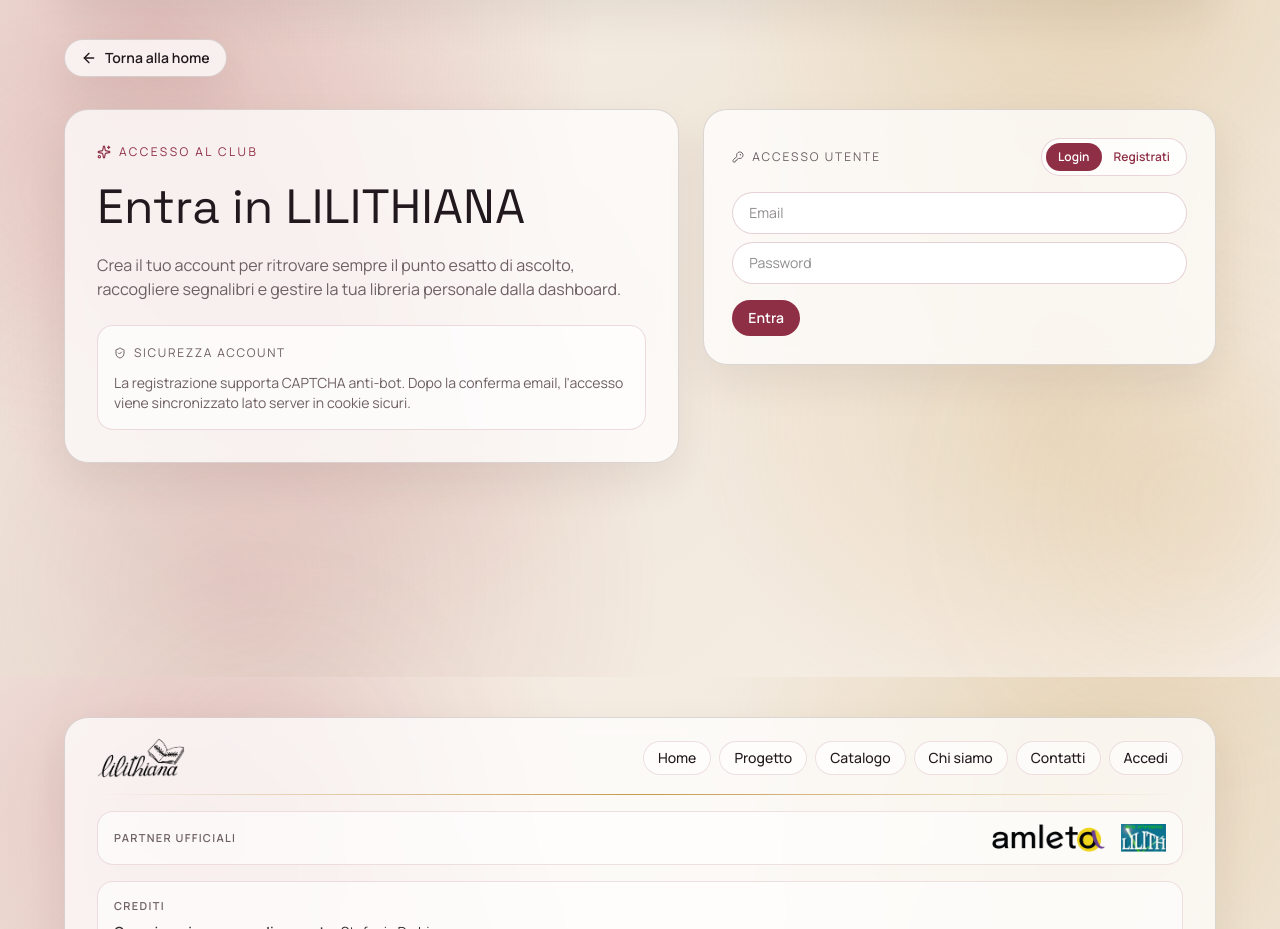
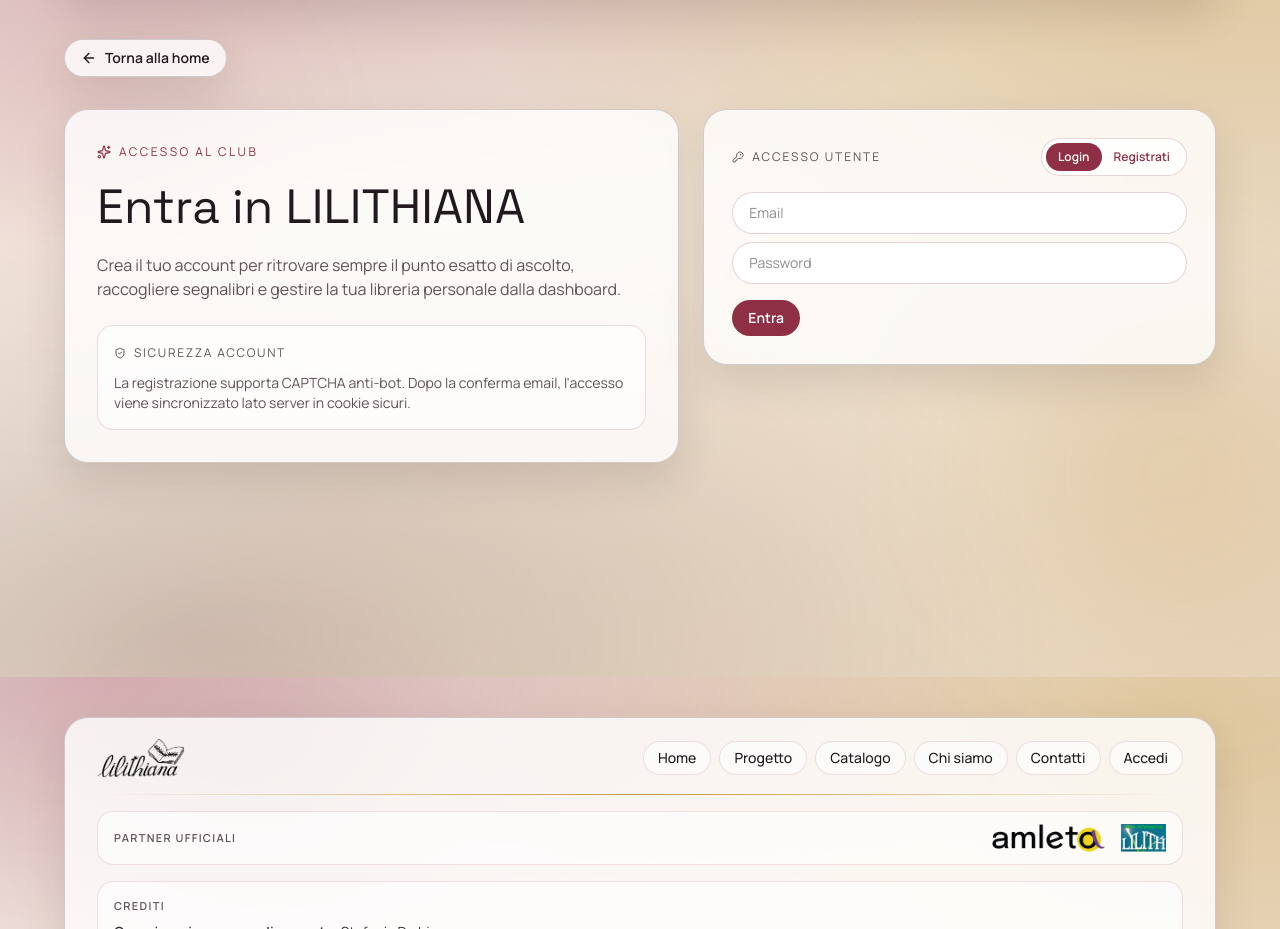
Before and after one commit to lilithianalibri/Lilithiana, a Next.js app: page /accedi in a window 1280 px wide. Shown: the part 123-1052 px from the top of the page. Built offline with nearby package versions, Linux system fonts and the light colour scheme; no server answers.

Commit message:
feat: try higher-contrast background style

```diff
--- a/app/globals.css
+++ b/app/globals.css
@@ -1,14 +1,14 @@
 @import "tailwindcss";
 
 :root {
-  --background: #f7f1eb;
+  --background: #f4ede5;
   --foreground: #21191d;
-  --surface: rgba(255, 255, 255, 0.74);
-  --surface-strong: rgba(255, 255, 255, 0.9);
+  --surface: rgba(255, 255, 255, 0.8);
+  --surface-strong: rgba(255, 255, 255, 0.94);
   --accent: #8f2f45;
-  --accent-soft: #c47a7c;
+  --accent-soft: #b86f76;
   --gold: #bb8a2f;
-  --muted: #6d5f63;
+  --muted: #5f5358;
 }
 
 @theme inline {
@@ -30,15 +30,27 @@ html {
 
 body {
   background:
-    radial-gradient(circle at 12% 18%, rgba(196, 122, 124, 0.36), transparent 34%),
-    radial-gradient(circle at 86% 14%, rgba(187, 138, 47, 0.21), transparent 30%),
-    radial-gradient(circle at 24% 56%, rgba(196, 122, 124, 0.22), transparent 34%),
-    radial-gradient(circle at 82% 68%, rgba(187, 138, 47, 0.18), transparent 30%),
-    radial-gradient(circle at 18% 88%, rgba(143, 47, 69, 0.14), transparent 34%),
-    linear-gradient(140deg, #f8f2eb 0%, #f1e7da 52%, #f8f0e9 100%);
+    radial-gradient(130% 80% at 8% 0%, rgba(143, 47, 69, 0.36), transparent 58%),
+    radial-gradient(95% 72% at 92% 8%, rgba(187, 138, 47, 0.3), transparent 60%),
+    radial-gradient(110% 85% at 15% 95%, rgba(89, 49, 57, 0.22), transparent 62%),
+    linear-gradient(142deg, #fbf7f2 0%, #efe2d0 50%, #e7d4bb 100%);
   color: var(--foreground);
   font-family: var(--font-manrope), system-ui, sans-serif;
   line-height: 1.45;
+}
+
+body::before {
+  content: "";
+  position: fixed;
+  inset: 0;
+  pointer-events: none;
+  z-index: -1;
+  background-image:
+    radial-gradient(rgba(33, 25, 29, 0.06) 0.45px, transparent 0.45px),
+    radial-gradient(rgba(187, 138, 47, 0.05) 0.45px, transparent 0.45px);
+  background-position: 0 0, 2px 2px;
+  background-size: 4px 4px;
+  opacity: 0.22;
 }
 
 * {
@@ -63,13 +75,13 @@ input[type="button"].bg-accent {
 
 .panel {
   background: var(--surface);
-  border: 1px solid rgba(49, 25, 31, 0.16);
-  backdrop-filter: blur(10px);
-  box-shadow: 0 18px 40px rgba(67, 38, 44, 0.08);
+  border: 1px solid rgba(49, 25, 31, 0.2);
+  backdrop-filter: blur(9px);
+  box-shadow: 0 18px 42px rgba(48, 30, 35, 0.12);
 }
 
 .title-glow {
-  text-shadow: 0 4px 30px rgba(143, 47, 69, 0.18);
+  text-shadow: 0 6px 34px rgba(143, 47, 69, 0.22);
 }
 
 .gold-line {
@@ -84,38 +96,38 @@ input[type="button"].bg-accent {
 .ambient-blob {
   position: absolute;
   border-radius: 9999px;
-  filter: blur(72px);
-  opacity: 0.34;
+  filter: blur(78px);
+  opacity: 0.42;
 }
 
 .ambient-blob-a {
-  left: -140px;
-  top: 8%;
-  width: 420px;
-  height: 420px;
-  background: radial-gradient(circle, rgba(196, 122, 124, 0.5) 0%, rgba(196, 122, 124, 0) 68%);
+  left: -150px;
+  top: 5%;
+  width: 450px;
+  height: 450px;
+  background: radial-gradient(circle, rgba(196, 122, 124, 0.6) 0%, rgba(196, 122, 124, 0) 70%);
 }
 
 .ambient-blob-b {
   right: -140px;
-  top: 32%;
-  width: 460px;
-  height: 460px;
-  background: radial-gradient(circle, rgba(187, 138, 47, 0.42) 0%, rgba(187, 138, 47, 0) 70%);
+  top: 28%;
+  width: 490px;
+  height: 490px;
+  background: radial-gradient(circle, rgba(187, 138, 47, 0.5) 0%, rgba(187, 138, 47, 0) 72%);
 }
 
 .ambient-blob-c {
-  left: 8%;
-  top: 58%;
-  width: 340px;
-  height: 340px;
-  background: radial-gradient(circle, rgba(143, 47, 69, 0.34) 0%, rgba(143, 47, 69, 0) 70%);
+  left: 6%;
+  top: 62%;
+  width: 360px;
+  height: 360px;
+  background: radial-gradient(circle, rgba(143, 47, 69, 0.38) 0%, rgba(143, 47, 69, 0) 72%);
 }
 
 .ambient-blob-d {
-  right: 12%;
-  top: 82%;
-  width: 300px;
-  height: 300px;
-  background: radial-gradient(circle, rgba(196, 122, 124, 0.3) 0%, rgba(196, 122, 124, 0) 72%);
+  right: 10%;
+  top: 84%;
+  width: 320px;
+  height: 320px;
+  background: radial-gradient(circle, rgba(196, 122, 124, 0.36) 0%, rgba(196, 122, 124, 0) 74%);
 }
```
